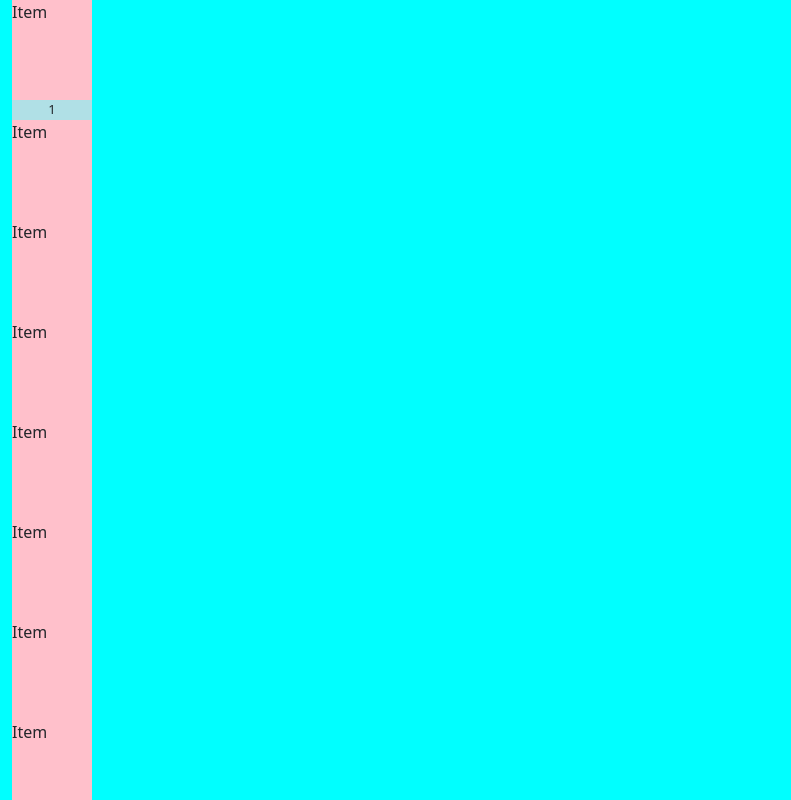
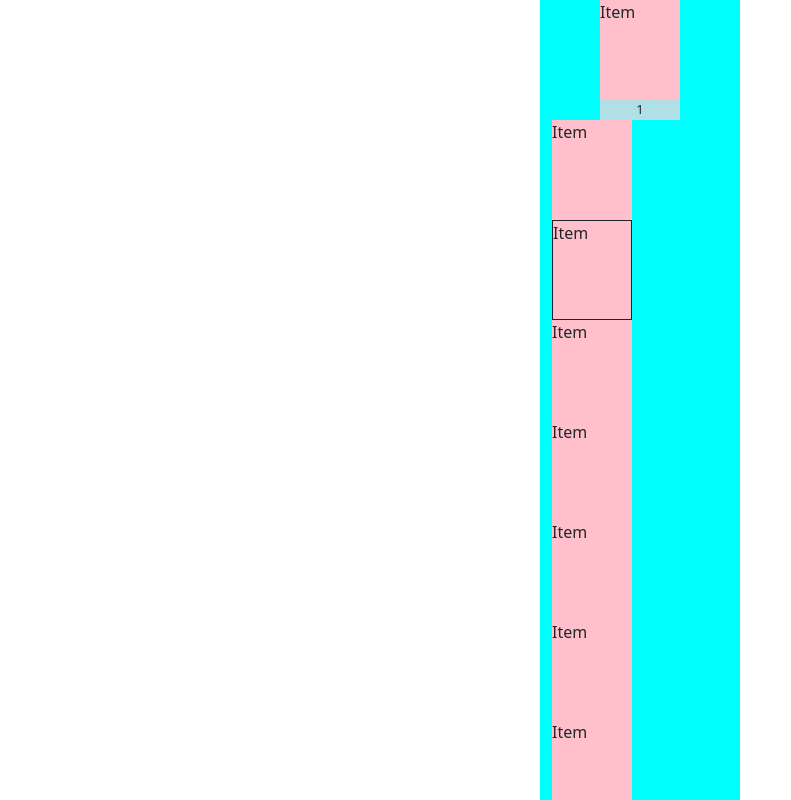
Before and after one commit to vgpro54321/carousel-study, a plain HTML site: page index.html in a window 1280 px wide. Shown: the whole page, without its empty margins (0-791 px from the left). Drawn offline with nearby package versions, Linux system fonts and the light colour scheme.

Commit message:
2 files modified

```diff
--- a/index.html
+++ b/index.html
@@ -34,17 +34,21 @@
     </script>
   </head>
   <body>
-    <div id="car" class="container-fluid car h-100 overflow-auto">
+    <div
+      id="car"
+      class="container car h-100 overflow-auto"
+      style="width: 200px"
+    >
       <div class="row">
         <div class="col">
           <div class="row">
-            <div class="col">
+            <div class="col d-flex justify-content-center">
               <div class="car-item">Item</div>
             </div>
           </div>
 
           <div class="row">
-            <div class="col">
+            <div class="col d-flex justify-content-center">
               <div class="car-item-footer">1</div>
             </div>
           </div>
@@ -57,7 +61,7 @@
       </div>
       <div class="row">
         <div class="col">
-          <div class="car-item">Item</div>
+          <div class="car-item car-item-sel">Item</div>
         </div>
       </div>
       <div class="row">
--- a/styles.css
+++ b/styles.css
@@ -21,3 +21,8 @@ div.car-item-footer {
   text-align: center;
   font-size: small;
 }
+
+div.car-item-sel {
+  border-style: solid;
+  border-width: 1px;
+}
```
